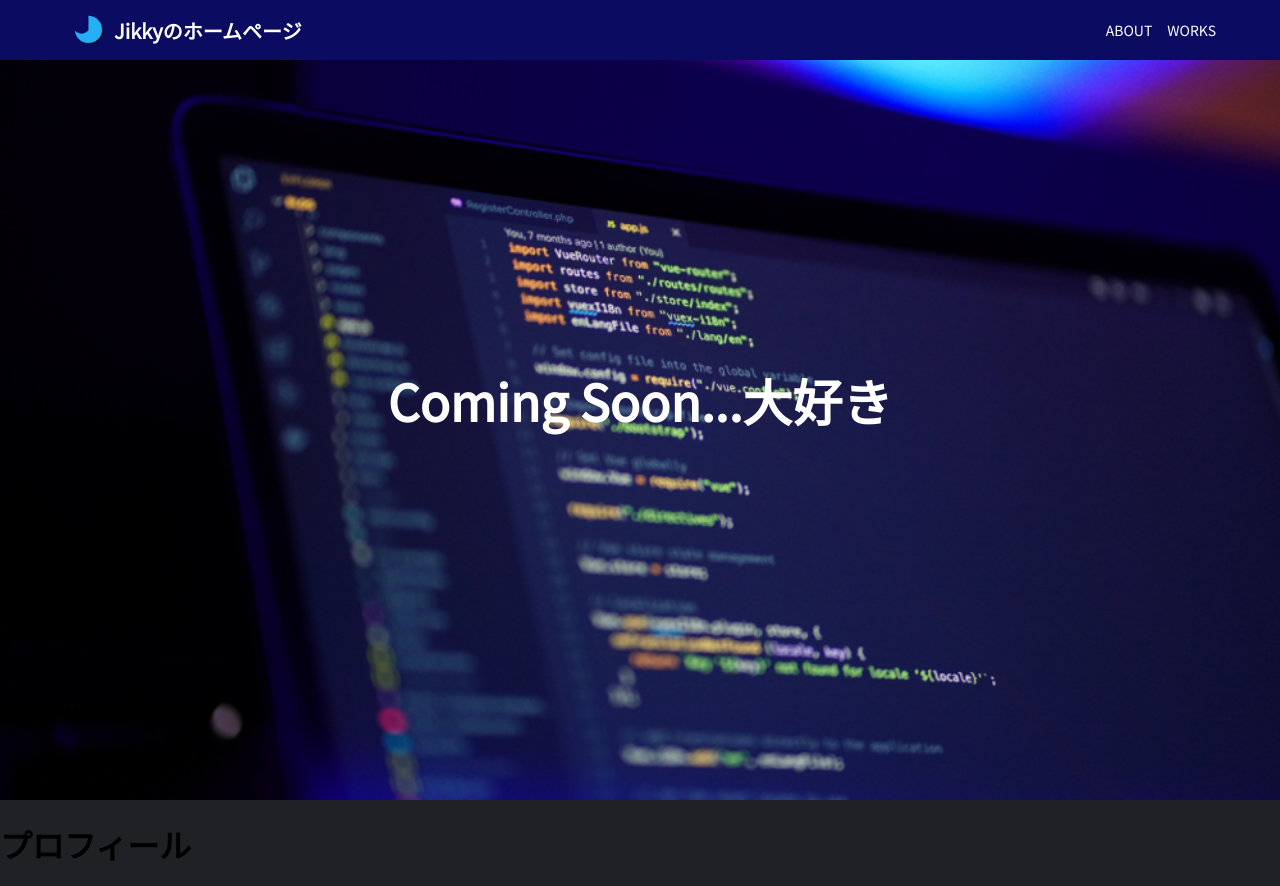
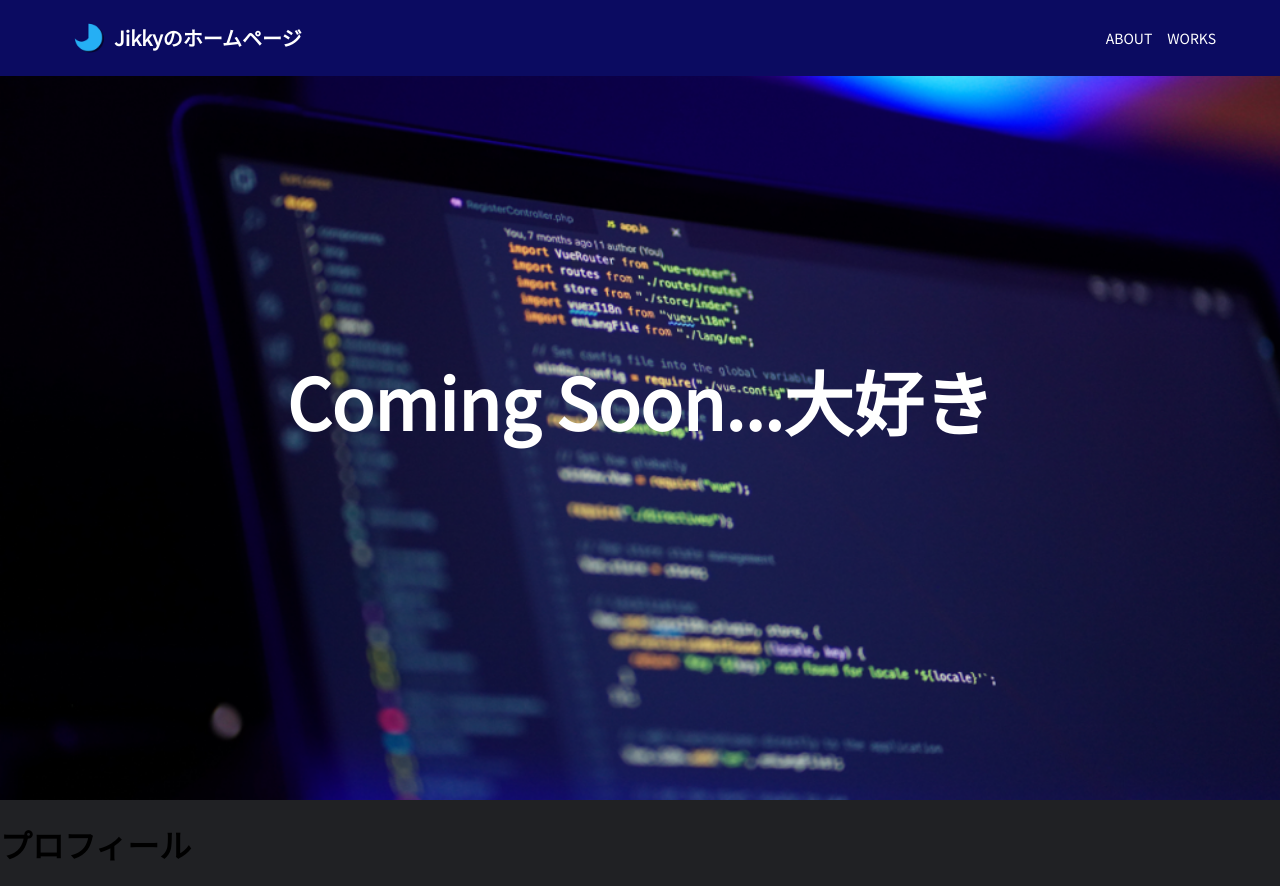
Before and after one commit to Jikky1618/Jikky1618.github.io, a plain HTML site: page index.html in a window 1280 px wide. Shown: the top 886 px of the page. Drawn offline with Linux system fonts and the light colour scheme.

Commit message:
Fix header

```diff
--- a/mystyle.css
+++ b/mystyle.css
@@ -8,7 +8,7 @@ body{
     font-family: 'Noto Sans JP','Roboto', sans-serif;
 }
 header{
-    padding: 5px 5% 5px;
+    padding: 1% 5% 1%;
     position: fixed;
     top: 0;
     width: 100%;
@@ -47,7 +47,7 @@ li{
 }
 .main-visual h2{
     margin: 0;
-    font-size: 50px;
+    font-size: 70px;
     font-weight: bold;
     color: #fff;
 }
```
